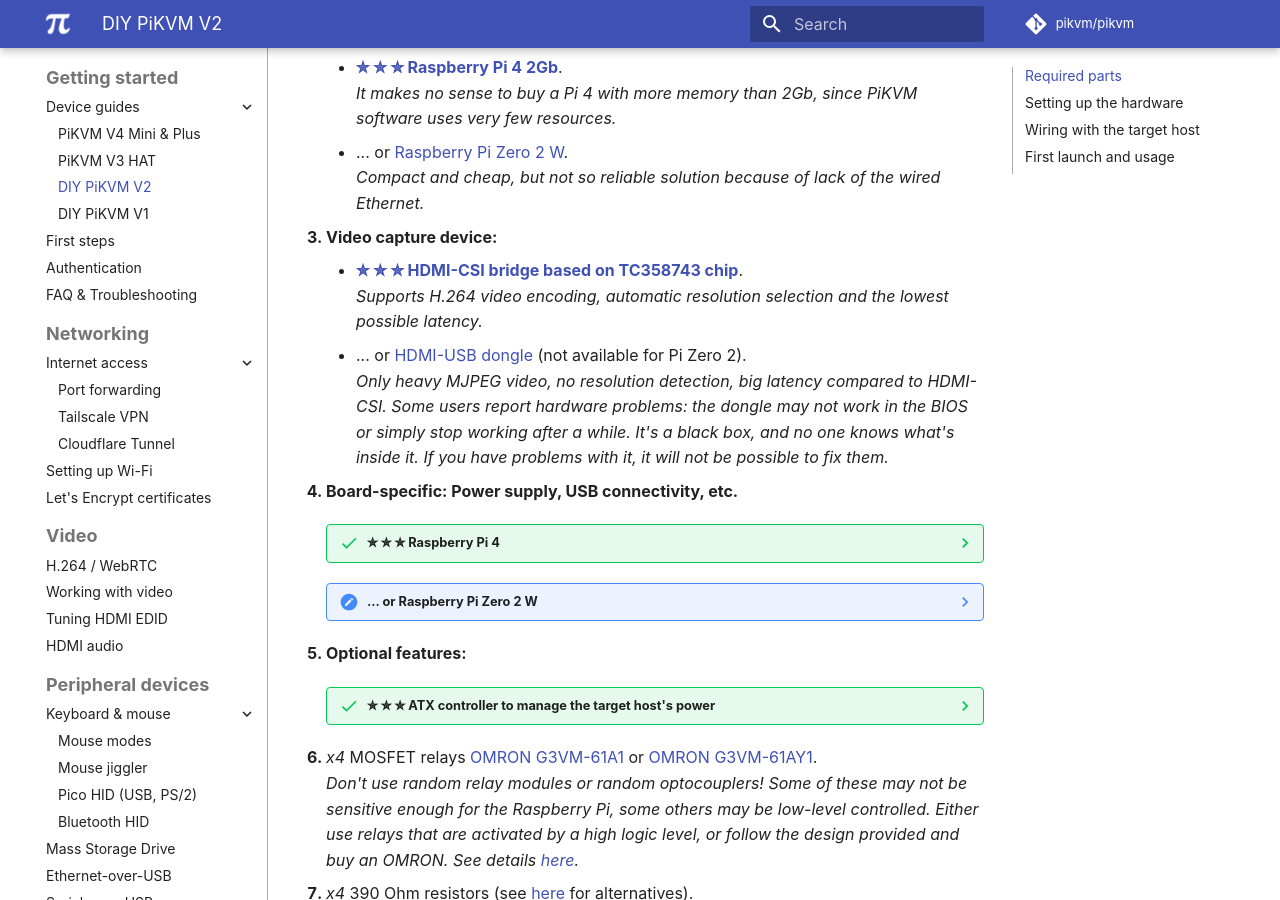
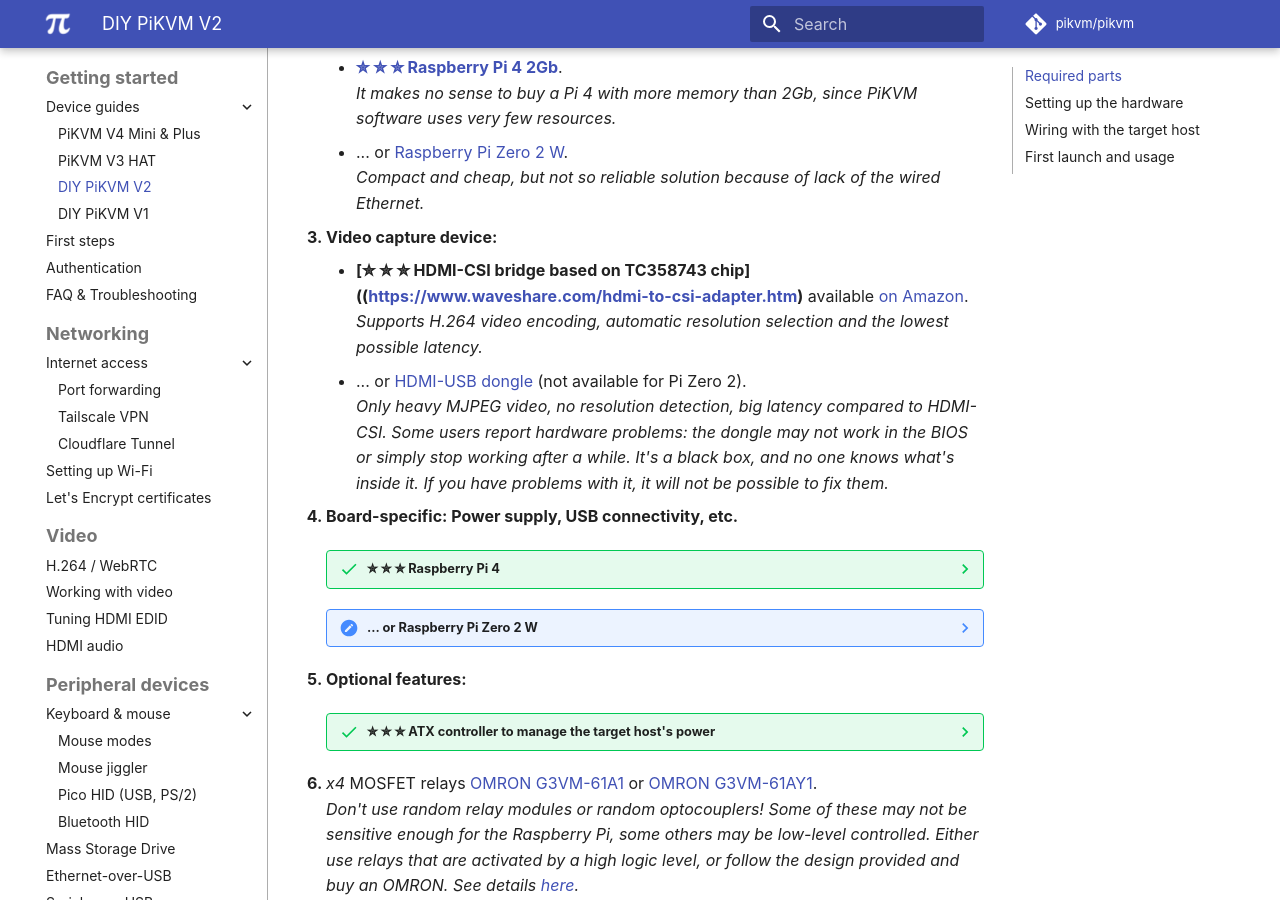
Before and after one commit to pikvm/pikvm, an MkDocs documentation site: the page built from docs/v2.md, in a window 1280 px wide and 900 px high, scrolled down 416 px. Built offline with MkDocs 1.6.1 and Material for MkDocs 9.7.7, drawn with Linux system fonts in a browser that asks for light colours; some web fonts are replaced; comment, search, counter and statistics services are not loaded.

Commit message:
Added manufacturer link since unavailable to the US via Amazon.de

```diff
--- a/docs/v2.md
+++ b/docs/v2.md
@@ -17,7 +17,7 @@
       *Compact and cheap, but not so reliable solution because of lack of the wired Ethernet.*
 
 3. **Video capture device:**
-    * **[✮ ✮ ✮ HDMI-CSI bridge based on TC358743 chip](https://www.amazon.de/Waveshare-Raspberry-Supports-Backward-Compatible/dp/B092HVP926/)**.<br>
+    * **[✮ ✮ ✮ HDMI-CSI bridge based on TC358743 chip]((https://www.waveshare.com/hdmi-to-csi-adapter.htm)** available [on Amazon](https://www.amazon.de/Waveshare-Raspberry-Supports-Backward-Compatible/dp/B092HVP926/).<br>
       *Supports H.264 video encoding, automatic resolution selection and the lowest possible latency.*
     * ... or [HDMI-USB dongle](https://www.amazon.com/Capture-Streaming-Broadcasting-Conference-Teaching/dp/B09FLN63B3) (not available for Pi Zero 2).<br>
       *Only heavy MJPEG video, no resolution detection, big latency compared to HDMI-CSI.
```
